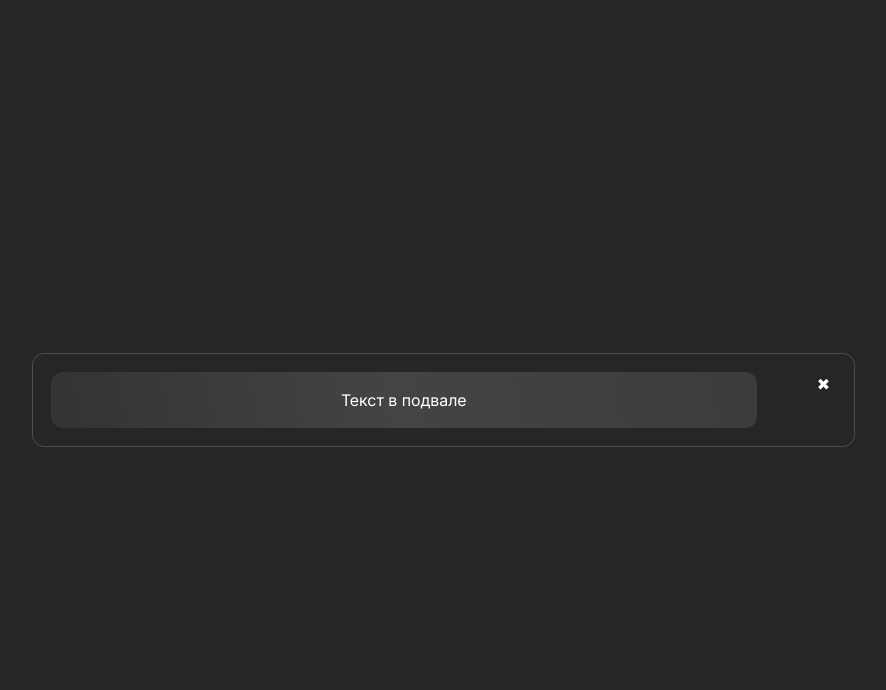
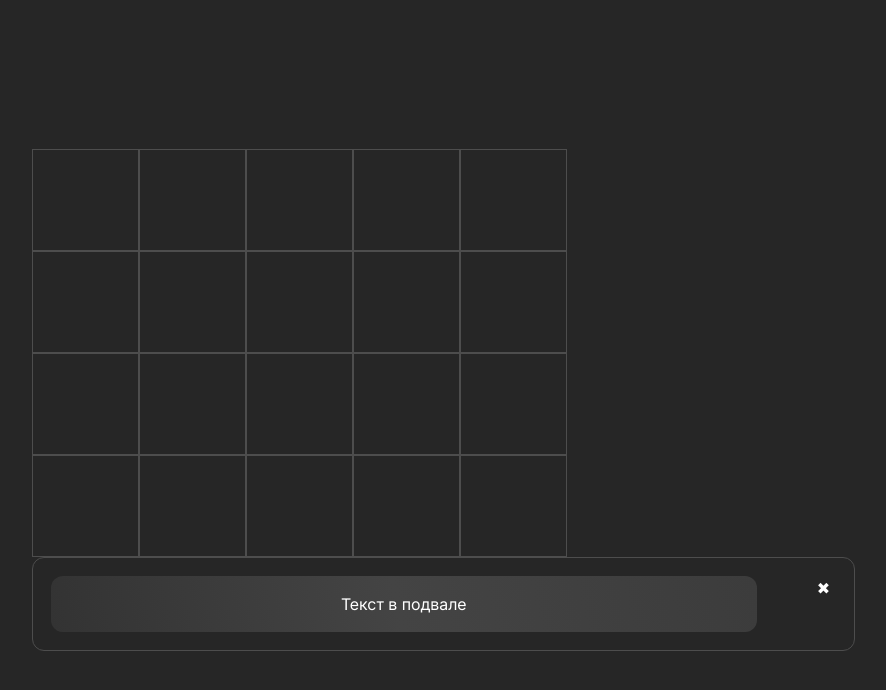
Before and after one commit to EvSedov/rlt-test, a Vue app: page / in a window 1280 px wide. Shown: the top 690 px of the page, without its empty margins (197-1083 px from the left). Built offline with nearby package versions, Linux system fonts and the light colour scheme.

Commit message:
adds component nesting structure

```diff
--- a/src/App.vue
+++ b/src/App.vue
@@ -1,8 +1,10 @@
 <script setup lang="ts">
 import Footer from "./components/Footer.vue";
+import Inventory from "./components/Inventory.vue";
 </script>
 
 <template>
+  <Inventory />
   <Footer />
 </template>
 
--- a/src/components/Board.vue
+++ b/src/components/Board.vue
@@ -1,11 +1,19 @@
 <script setup lang="ts">
 
+import Cell from "./Cell.vue";
+import {ref} from "vue";
+const cells = ref([1, 2, 3, 4, 5, 6, 7, 8, 9, 10, 11, 12, 13, 14, 15, 16, 17, 18, 19, 20]);
 </script>
 
 <template>
-
+  <div class="board">
+    <Cell v-for="item in cells" :key="item" />
+  </div>
 </template>
 
 <style scoped>
-
+.board {
+  display: grid;
+  grid-template-columns: repeat(5, 1fr);
+}
 </style>
--- a/src/components/Cell.vue
+++ b/src/components/Cell.vue
@@ -3,7 +3,20 @@
 </script>
 
 <template>
+  <div class="cell">
+    <div class="cell__content">
+      <img src="" alt="">
+    </div>
+    <div class="cell__count"></div>
+  </div>
 </template>
 
 <style scoped>
+.cell {
+  display: flex;
+  position: relative;
+  width: 105px;
+  height: 100px;
+  border: 1px solid var(--color-background-thirdly)
+}
 </style>
--- a/src/components/Inventory.vue
+++ b/src/components/Inventory.vue
@@ -1,11 +1,18 @@
 <script setup lang="ts">
 
+import Card from "./Card.vue";
+import Board from "./Board.vue";
 </script>
 
 <template>
-
+ <div class="inventory">
+   <Card />
+   <Board />
+ </div>
 </template>
 
 <style scoped>
-
+.inventory {
+  display: flex;
+}
 </style>
```
